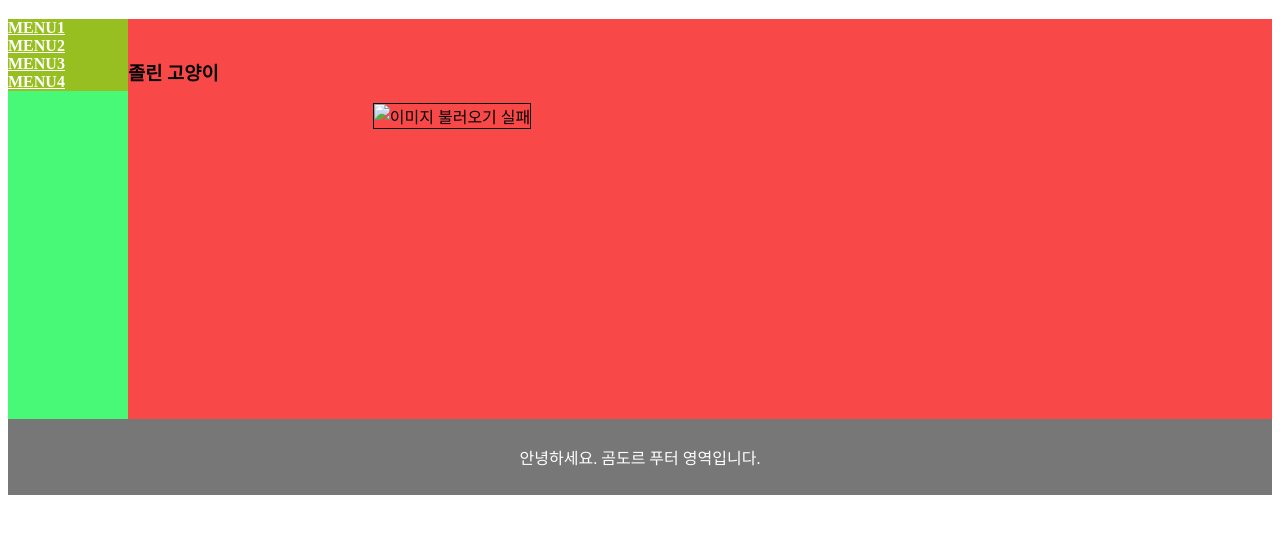
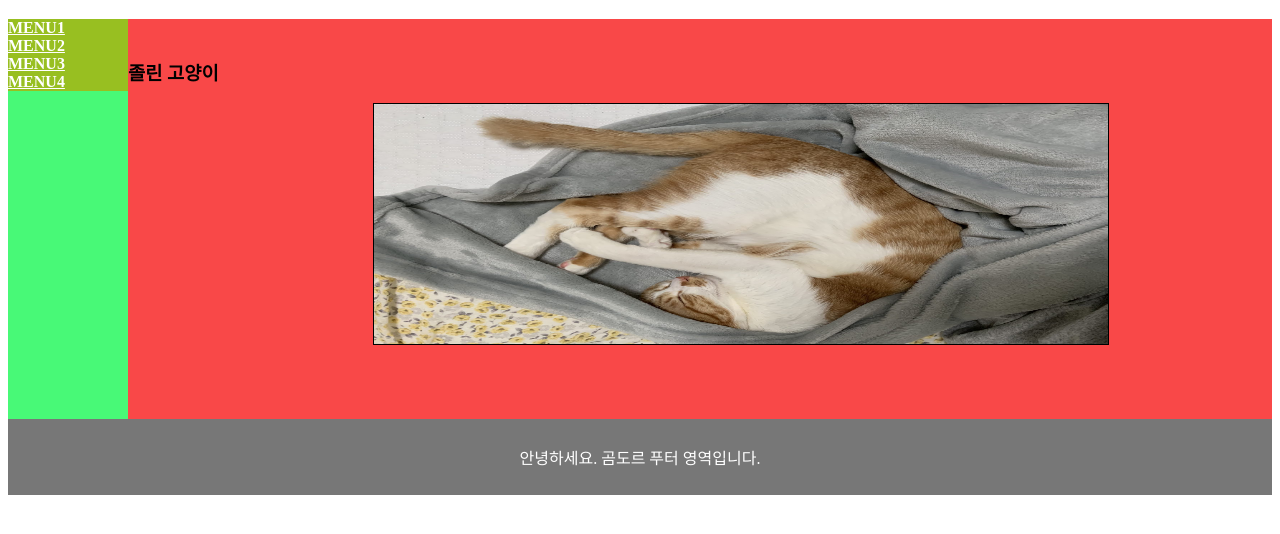
Before and after one commit to kokrok/Gomdor, a plain HTML site: page index.html in a window 1280 px wide. Shown: the part 70-604 px from the top of the page. Drawn offline with Linux system fonts and the light colour scheme; the site is published under a folder, as on GitHub Pages, so addresses that start at the root find nothing.

Commit message:
Add files via upload

```diff
--- a/index.html
+++ b/index.html
@@ -23,7 +23,7 @@
         <section>
             <article>
                 <h1>졸린 고양이</h1>
-                <img src="/잠든 고양이.jpg" alt="이미지 불러오기 실패">
+                <img src="잠든 고양이.jpg" alt="이미지 불러오기 실패">
             </article>
         </section>
     </main>
```
